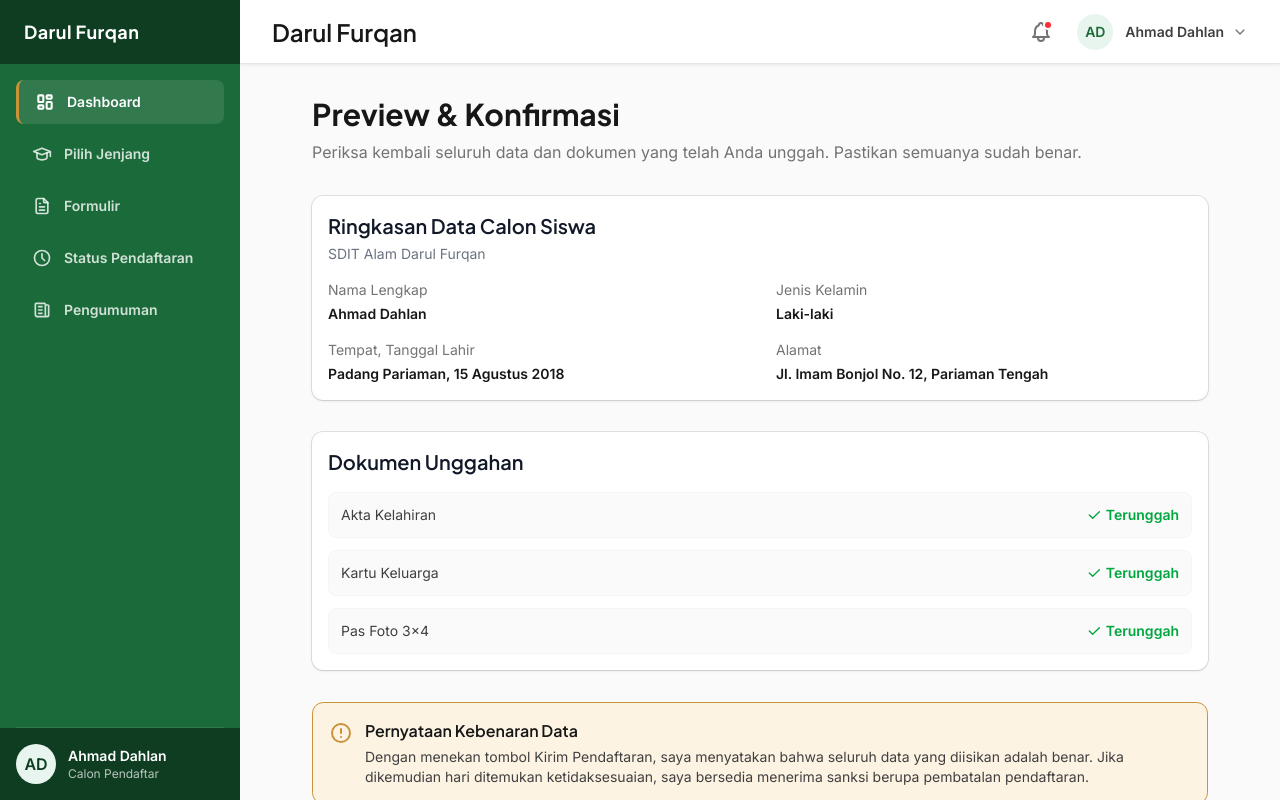
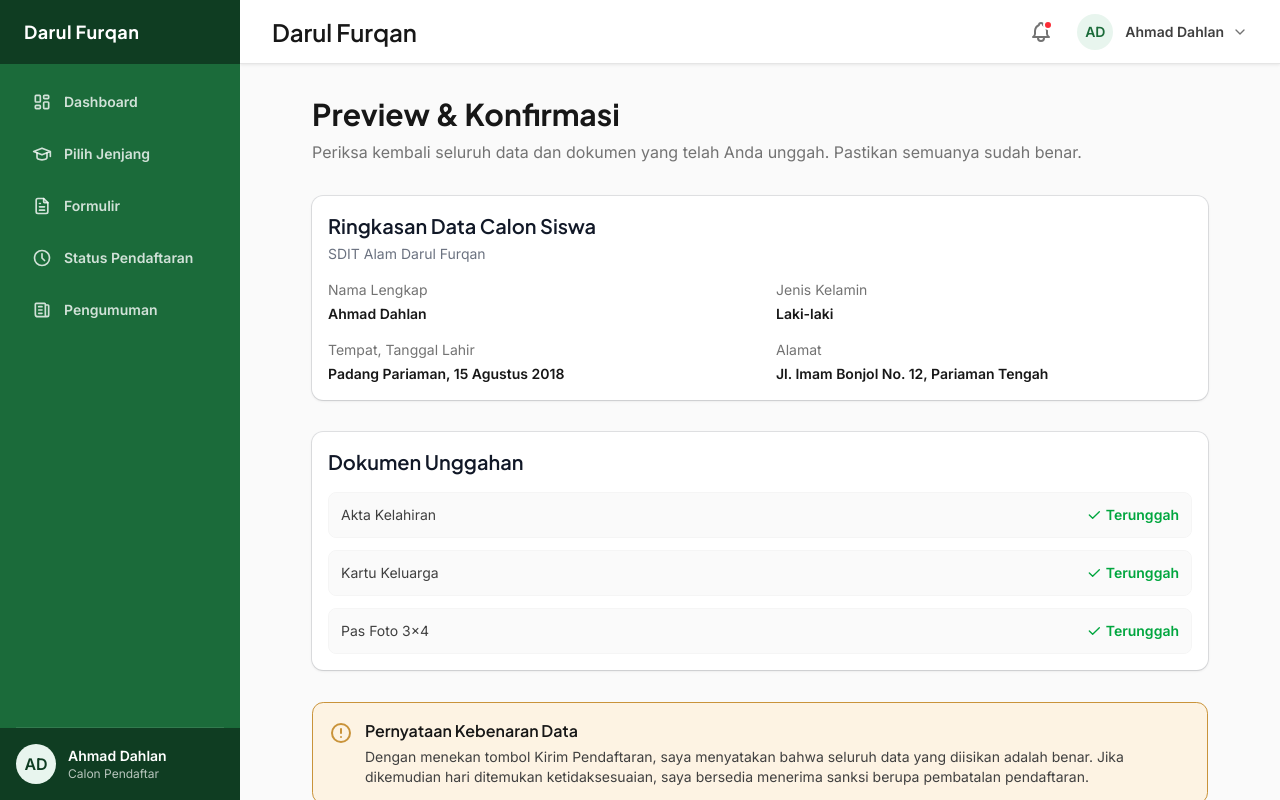
Before and after one commit to ahhrsya/darul-furqan-dashboard, a Next.js app: page /dashboard/ppdb/konfirmasi in a window 1280 px wide. Built offline with nearby package versions, Linux system fonts and the light colour scheme.

Commit message:
Fix sidebar active item selection

```diff
--- a/src/components/admin/AdminSidebar.tsx
+++ b/src/components/admin/AdminSidebar.tsx
@@ -26,7 +26,9 @@
       {/* Navigation */}
       <nav className="flex-1 overflow-y-auto py-4 px-4 space-y-2">
         {navItems.map((item) => {
-          const isActive = pathname === item.href || pathname?.startsWith(item.href + "/");
+          const isActive = item.href === "/admin/dashboard"
+            ? pathname === item.href
+            : pathname === item.href || pathname?.startsWith(item.href + "/");
           return (
             <Link
               key={item.name}
--- a/src/components/layout/Sidebar.tsx
+++ b/src/components/layout/Sidebar.tsx
@@ -25,7 +25,9 @@
       {/* Navigation */}
       <nav className="flex-1 overflow-y-auto py-4 px-4 space-y-2">
         {navItems.map((item) => {
-          const isActive = pathname === item.href || pathname?.startsWith(item.href + "/");
+          const isActive = item.href === "/dashboard"
+            ? pathname === item.href
+            : pathname === item.href || pathname?.startsWith(item.href + "/");
           return (
             <Link
               key={item.name}
```
Also changed, not shown: 1 other file (tests, documents, lock files or other folders).
